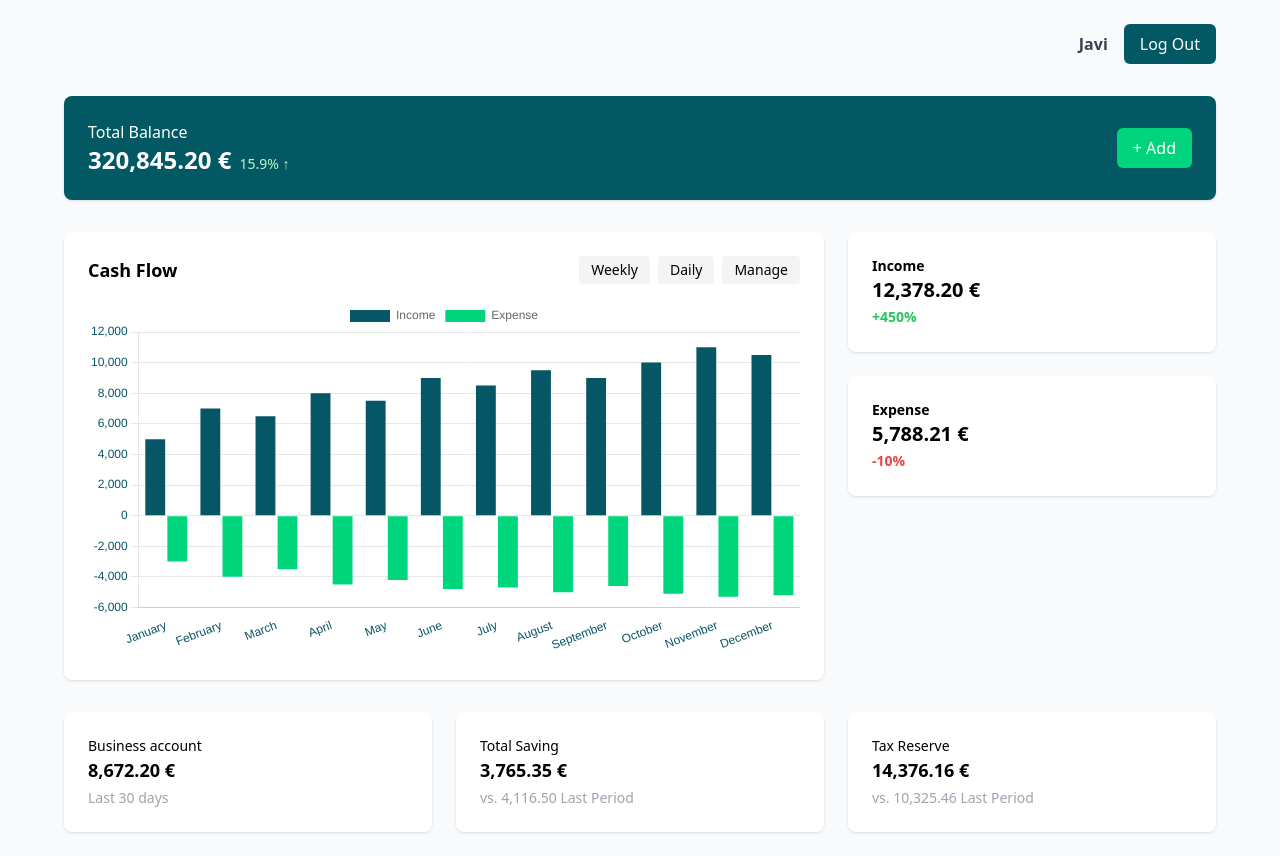
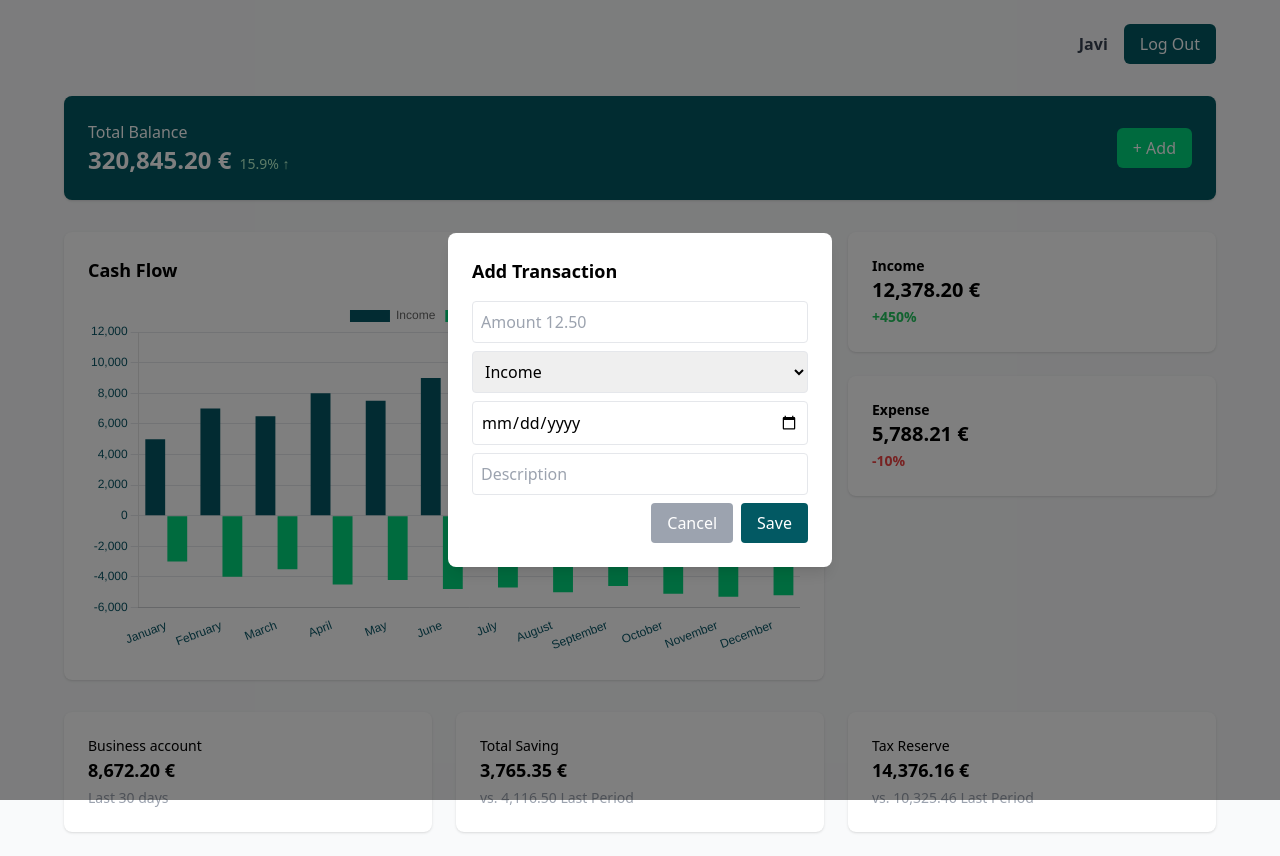
Before and after one commit to jfernandezcl/personal-finance, a React (Vite) app in the folder frontend/: page /dashboard in a window 1280 px wide. Both pictures are taken after a click on the button "+ Add". Built offline with nearby package versions, Linux system fonts and the light colour scheme; the HTML template or start-up script is replaced by a standard one.

Commit message:
feat: new mode for adding income or expenditure

```diff
--- a/frontend/src/components/BalanceCard.jsx
+++ b/frontend/src/components/BalanceCard.jsx
@@ -1,6 +1,13 @@
-import React from "react";
+import { useState } from "react";
+import TransactionModal from "./TransactionModal";
 
 export default function BalanceCard() {
+  const [isModalOpen, setIsModalOpen] = useState(false);
+
+  const handleSave = (transaction) => {
+    setIsModalOpen(false);
+  };
+
   return (
     <div className="bg-[#025963] text-white p-6 max-w-6xl mx-auto rounded-lg shadow mb-8">
       <div className="flex items-center justify-between">
@@ -12,13 +19,15 @@ export default function BalanceCard() {
           </div>
         </div>
         <div className="space-x-3">
-          <button className="bg-[#00d57d] hover:bg-[#1f5b63] transition px-4 py-2 rounded-md">
+          <button
+            className="bg-[#00d57d] hover:bg-[#1f5b63] transition px-4 py-2 rounded-md"
+            onClick={() => setIsModalOpen(true)}
+          >
             + Add
           </button>
         </div>
       </div>
+      <TransactionModal isOpen={isModalOpen} onClose={() => setIsModalOpen(false)} onSave={handleSave} />
     </div>
-
-
   );
 }
--- /dev/null
+++ b/frontend/src/components/TransactionModal.jsx
@@ -0,0 +1,71 @@
+import React, { useEffect, useState } from "react";
+
+function TransactionModal({ isOpen, onClose, onSave }) {
+  const [amount, setAmount] = useState("");
+  const [type, setType] = useState("income");
+  const [date, setDate] = useState("");
+  const [description, setDescription] = useState("");
+
+  // Restablecer los valores cuando la modal se abra o se recargue
+  useEffect(() => {
+    if (!isOpen) {
+      setAmount("");
+      setType("income");
+      setDate("");
+      setDescription("");
+    }
+  }, [isOpen]);
+
+  // También restablecer los valores cuando la página se recargue
+  useEffect(() => {
+    setAmount("");
+    setType("income");
+    setDate("");
+    setDescription("");
+  }, []);
+
+  if (!isOpen) return null;
+
+  return (
+    <div className="fixed inset-0 flex items-center justify-center bg-black bg-opacity-50">
+      <div className="bg-white p-6 rounded-lg shadow-lg w-96">
+        <h2 className="text-lg font-bold mb-4 text-black">Add Transaction</h2>
+        <input
+          type="number"
+          placeholder="Amount 12.50"
+          value={amount}
+          onChange={(e) => setAmount(e.target.value)}
+          className="w-full p-2 mb-2 border rounded text-black"
+        />
+        <select
+          value={type}
+          onChange={(e) => setType(e.target.value)}
+          className="w-full p-2 mb-2 border rounded text-black"
+        >
+          <option value="income">Income</option>
+          <option value="expense">Expense</option>
+        </select>
+        <input
+          type="date"
+          value={date}
+          onChange={(e) => setDate(e.target.value)}
+          className="w-full p-2 mb-2 border rounded text-black"
+        />
+        <input
+          type="text"
+          placeholder="Description"
+          value={description}
+          onChange={(e) => setDescription(e.target.value)}
+          className="w-full p-2 mb-2 border rounded text-black"
+        />
+        <div className="flex justify-end space-x-2">
+          <button onClick={onClose} className="px-4 py-2 bg-gray-400 rounded">Cancel</button>
+          <button onClick={() => onSave({ amount, type, date, description })} className="px-4 py-2 bg-[#025963] text-white rounded">Save</button>
+        </div>
+      </div>
+    </div>
+  );
+}
+
+
+export default TransactionModal;
```
